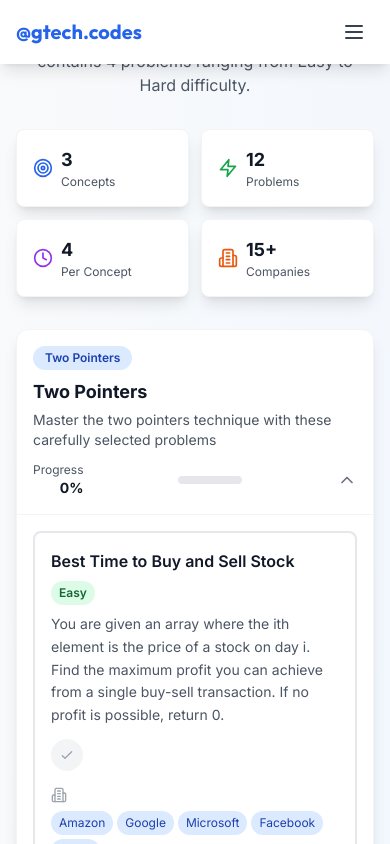
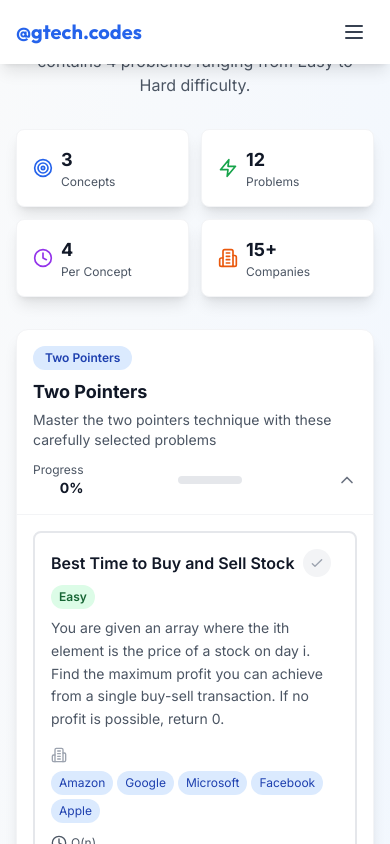
Before and after one commit to subhash-22-codes/Dsa_Placement_series, a React (Create React App) app: page / in a window 390 px wide. Both pictures are taken after a click on the element 195 px from the left and 10583 px from the top of the page. Shown: the part 10161-11005 px from the top of the page. Built offline with nearby package versions, Linux system fonts and the light colour scheme; a web font is replaced by a local one.

Commit message:
Home Work mobile view

```diff
--- a/src/components/Homework.js
+++ b/src/components/Homework.js
@@ -141,9 +141,29 @@ const Homework = ({ completedQuestions, toggleQuestionCompletion }) => {
                           <div className="flex flex-col sm:flex-row sm:items-start sm:justify-between space-y-3 sm:space-y-0">
                             <div className="flex-1">
                               <div className="flex flex-col sm:flex-row sm:items-center space-y-2 sm:space-y-0 sm:space-x-3 mb-2">
-                                <h4 className="text-base sm:text-lg font-semibold text-gray-900">
-                                  {question.title}
-                                </h4>
+                                <div className="flex items-center space-x-2">
+                                  <h4 className="text-base sm:text-lg font-semibold text-gray-900">
+                                    {question.title}
+                                  </h4>
+                                  <button
+                                    onClick={() => toggleQuestionCompletion(question.id)}
+                                    className={`p-1.5 rounded-full transition-colors ${
+                                      completedQuestions.includes(question.id)
+                                        ? 'bg-green-100 text-green-600 hover:bg-green-200'
+                                        : 'bg-gray-100 text-gray-400 hover:bg-gray-200'
+                                    }`}
+                                  >
+                                    {completedQuestions.includes(question.id) ? (
+                                      <svg className="w-4 h-4" fill="currentColor" viewBox="0 0 20 20">
+                                        <path fillRule="evenodd" d="M16.707 5.293a1 1 0 010 1.414l-8 8a1 1 0 01-1.414 0l-4-4a1 1 0 011.414-1.414L8 12.586l7.293-7.293a1 1 0 011.414 0z" clipRule="evenodd" />
+                                      </svg>
+                                    ) : (
+                                      <svg className="w-4 h-4" fill="none" stroke="currentColor" viewBox="0 0 24 24">
+                                        <path strokeLinecap="round" strokeLinejoin="round" strokeWidth={2} d="M5 13l4 4L19 7" />
+                                      </svg>
+                                    )}
+                                  </button>
+                                </div>
                                 <span className={`px-2 py-1 rounded-full text-xs font-semibold w-fit ${getDifficultyColor(question.difficulty)}`}>
                                   {question.difficulty}
                                 </span>
@@ -152,24 +172,6 @@ const Homework = ({ completedQuestions, toggleQuestionCompletion }) => {
                                 {question.description}
                               </p>
                             </div>
-                            <button
-                              onClick={() => toggleQuestionCompletion(question.id)}
-                              className={`self-start sm:ml-4 p-2 rounded-full transition-colors ${
-                                completedQuestions.includes(question.id)
-                                  ? 'bg-green-100 text-green-600 hover:bg-green-200'
-                                  : 'bg-gray-100 text-gray-400 hover:bg-gray-200'
-                              }`}
-                            >
-                              {completedQuestions.includes(question.id) ? (
-                                <svg className="w-4 h-4 sm:w-5 sm:h-5" fill="currentColor" viewBox="0 0 20 20">
-                                  <path fillRule="evenodd" d="M16.707 5.293a1 1 0 010 1.414l-8 8a1 1 0 01-1.414 0l-4-4a1 1 0 011.414-1.414L8 12.586l7.293-7.293a1 1 0 011.414 0z" clipRule="evenodd" />
-                                </svg>
-                              ) : (
-                                <svg className="w-4 h-4 sm:w-5 sm:h-5" fill="none" stroke="currentColor" viewBox="0 0 24 24">
-                                  <path strokeLinecap="round" strokeLinejoin="round" strokeWidth={2} d="M5 13l4 4L19 7" />
-                                </svg>
-                              )}
-                            </button>
                           </div>
 
                           {/* Question Details */}
```
